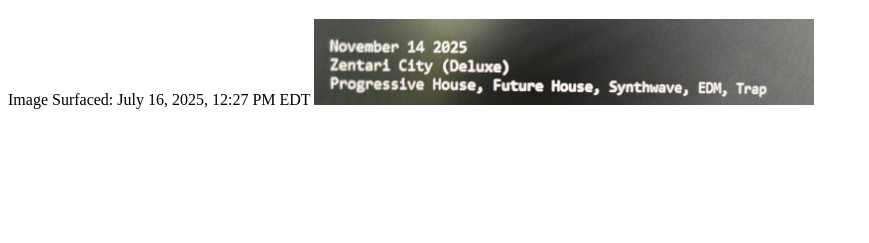
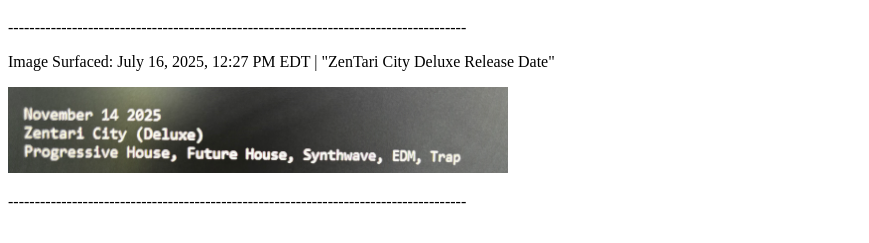
Before and after one commit to 239DKM/Synkz-Leaks, a plain HTML site: page index.html in a window 1280 px wide. Shown: the part 61-304 px from the top of the page, without its empty margins (0-869 px from the left). Drawn offline with Linux system fonts and the light colour scheme.

Commit message:
Update index.html

```diff
--- a/index.html
+++ b/index.html
@@ -6,5 +6,8 @@
   </head>
   <body>
     <h1>Sorted: Most Recent to Least Recent</h1>
-    <p>Image Surfaced: July 16, 2025, 12:27 PM EDT <img src="IMG_4641.JPG"></p>
+    <p>--------------------------------------------------------------------------------------</p>
+    <p>Image Surfaced: July 16, 2025, 12:27 PM EDT | "ZenTari City Deluxe Release Date"</p>
+    <p> <img src="IMG_4641.JPG"></p>
+    <p>--------------------------------------------------------------------------------------</p>
 </html>
```
